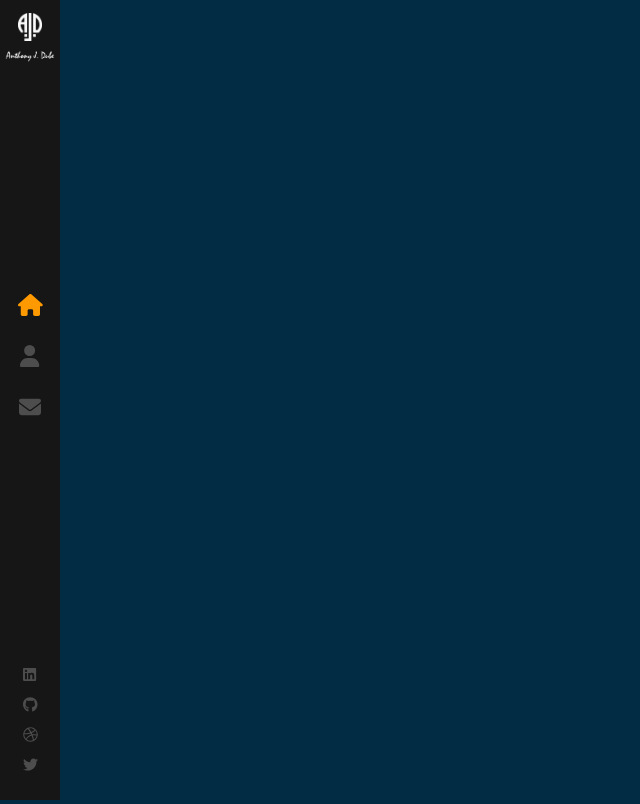
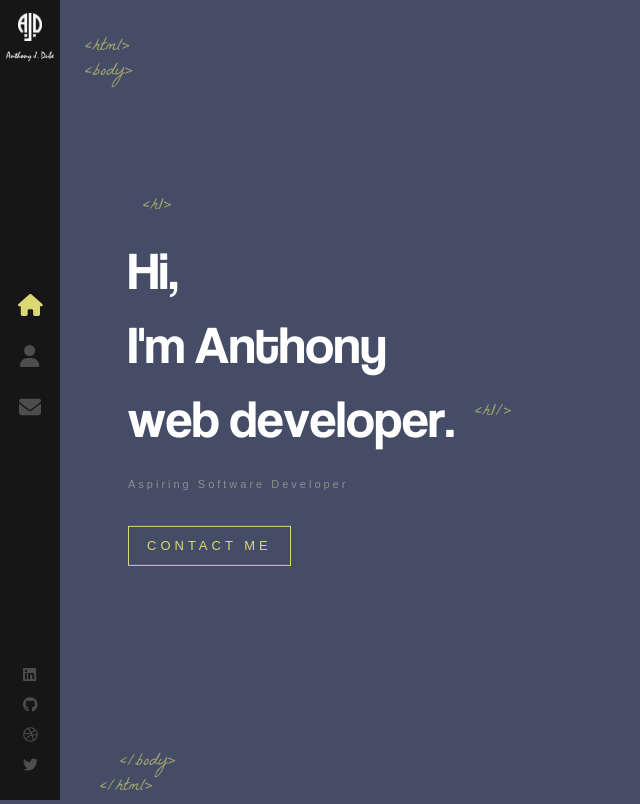
Before and after one commit to ajddev/ajdube, a React (Create React App) app: page / in a window 1280 px wide. Shown: the whole page, without its empty margins (0-640 px from the left). Built offline with nearby package versions, Linux system fonts and the light colour scheme.

Commit message:
added home page

```diff
--- a/src/App.js
+++ b/src/App.js
@@ -1,12 +1,15 @@
 import './App.scss'
 import { Routes, Route } from 'react-router-dom'
 import Layout from './components/Layout'
+import Home from './components/Home'
 
 function App() {
   return (
     <>
       <Routes>
-        <Route path="/" element={<Layout />} />
+        <Route path="/" element={<Layout />}>
+          <Route index element={<Home />} />
+        </Route>
       </Routes>
     </>
   )
--- /dev/null
+++ b/src/components/AnimatedLetters/index.js
@@ -0,0 +1,15 @@
+import './index.scss'
+
+const AnimatedLetters = ({ letterClass, strArray, idx }) => {
+  return (
+    <span>
+      {strArray.map((char, i) => (
+        <span key={char + i} className={`${letterClass} _${i + idx}`}>
+          {char}
+        </span>
+      ))}
+    </span>
+  )
+}
+
+export default AnimatedLetters
--- /dev/null
+++ b/src/components/AnimatedLetters/index.scss
@@ -0,0 +1,24 @@
+.text-animate {
+  display: inline-block;
+  opacity: 0;
+  animation: bounceIn 1s 1s;
+  animation-fill-mode: forwards;
+  min-width: 10px;
+}
+
+.text-animate-hover {
+  min-width: 10px;
+  display: inline-block;
+  animation-fill-mode: both;
+
+  &:hover {
+    animation: rubberBand 1s;
+    color: rgb(218, 216, 115);
+  }
+}
+
+@for $i from 1 through 36 {
+  .text-animate._#{$i} {
+    animation-delay: #{calc($i / 10)}s;
+  }
+}
--- /dev/null
+++ b/src/components/Home/index.js
@@ -0,0 +1,62 @@
+import { useState, useEffect } from 'react'
+import { Link } from 'react-router-dom'
+import AnimatedLetters from '../AnimatedLetters'
+import './index.scss'
+
+const Home = () => {
+  const [letterClass, setLetterClass] = useState('text-animate')
+  const nameArray = [' ', 'A', 'n', 't', 'h', 'o', 'n', 'y']
+  const jobArray = [
+    'w',
+    'e',
+    'b',
+    ' ',
+    'd',
+    'e',
+    'v',
+    'e',
+    'l',
+    'o',
+    'p',
+    'e',
+    'r',
+    '.',
+  ]
+
+  useEffect(() => {
+    return setTimeout(() => {
+      setLetterClass('text-animate-hover')
+    }, 4000)
+  }, [])
+
+  return (
+    <div className="container home-page">
+      <div className="text-zone">
+        <h1>
+          <span className={letterClass}>H</span>
+          <span className={`${letterClass} _12`}>i,</span>
+          <br />
+          <span className={`${letterClass} _13`}>I</span>
+          <span className={`${letterClass} _14`}>'m</span>
+          <AnimatedLetters
+            letterClass={letterClass}
+            strArray={nameArray}
+            idx={15}
+          />
+          <br />
+          <AnimatedLetters
+            letterClass={letterClass}
+            strArray={jobArray}
+            idx={23}
+          />
+        </h1>
+        <h2>Aspiring Software Developer</h2>
+        <Link to="/contact" className="flat-button">
+          CONTACT ME
+        </Link>
+      </div>
+    </div>
+  )
+}
+
+export default Home
--- /dev/null
+++ b/src/components/Home/index.scss
@@ -0,0 +1,70 @@
+.home-page {
+  .text-zone {
+    position: absolute;
+    left: 10%;
+    top: 50%;
+    transform: translateY(-50%);
+    width: 40%;
+    max-height: 90%;
+  }
+  h1 {
+    color: #fff;
+    font-size: 53px;
+    margin: 0;
+    font-family: 'Coolvetica';
+    font-weight: 300;
+
+    &::before {
+      content: '<h1>';
+      font-family: 'La Belle Aurore';
+      color: rgb(218, 216, 115);
+      font-size: 18px;
+      position: absolute;
+      margin-top: -40px;
+      left: 15px;
+      opacity: 0.6;
+    }
+
+    &::after {
+      content: '<h1/>';
+      font-family: 'La Belle Aurore';
+      color: rgb(218, 216, 115);
+      font-size: 18px;
+      position: absolute;
+      margin-top: 18px;
+      margin-left: 20px;
+      animation: fadeIn 1s 1.7s backwards;
+      opacity: 0.6;
+    }
+  }
+}
+
+h2 {
+  color: #8e8e8e;
+  margin-top: 20px;
+  font-weight: 400;
+  font-size: 11px;
+  font-family: sans-serif;
+  letter-spacing: 3px;
+  animation: fadeIn 1s 1.8s backwards;
+}
+
+.flat-button {
+  color: rgb(218, 216, 115);
+  font-size: 13px;
+  font-weight: 400;
+  letter-spacing: 4px;
+  font-family: sans-serif;
+  text-decoration: none;
+  padding: 10px 18px;
+  border: 1px solid rgb(218, 216, 115);
+  margin-top: 25px;
+  float: left;
+  animation: fadeIn 1s 1.8s backwards;
+  white-space: nowrap;
+
+  &:hover {
+    background: rgb(218, 216, 115);
+    color: rgb(34, 34, 34);
+  }
+}
--- a/src/components/Layout/index.js
+++ b/src/components/Layout/index.js
@@ -1,11 +1,27 @@
+import { Outlet } from 'react-router-dom'
 import './index.scss'
 import Sidebar from '../Sidebar'
 
 const Layout = () => {
   return (
-    <>
+    <div className="App">
       <Sidebar />
-    </>
+      <div className="page">
+        <span className="tags top-tags">
+          &lt;html&gt;
+          <br />
+          &lt;body&gt;
+        </span>
+
+        <Outlet />
+
+        <span className="tags bottom-tags">
+          &lt;/body&gt;
+          <br />
+          <span className="bottom-tag-html">&lt;/html&gt;</span>
+        </span>
+      </div>
+    </div>
   )
 }
 
--- a/src/components/Layout/index.scss
+++ b/src/components/Layout/index.scss
@@ -0,0 +1,40 @@
+.page {
+  width: 100%;
+  height: 100%;
+  position: absolute;
+}
+
+.top-tags {
+  bottom: auto;
+  top: 35px;
+  margin-left: -35px;
+}
+
+.tags {
+  color: rgb(218, 216, 115);
+  opacity: 0.6;
+  position: absolute;
+  bottom: 0;
+  left: 120px;
+  font-size: 18px;
+  font-family: 'La Belle Aurore';
+}
+
+.bottom-tag-html {
+  margin-left: -20px;
+}
+
+.container {
+  width: 100%;
+  will-change: contents;
+  height: 90%;
+  min-height: 566px;
+  position: absolute;
+  opacity: 0;
+  top: 5%;
+  margin: 0 auto;
+  z-index: 1;
+  transform-style: preserve-3d;
+  animation: fadeIn 1s forwards;
+  animation-delay: 1s;
+}
--- a/src/components/Sidebar/index.scss
+++ b/src/components/Sidebar/index.scss
@@ -47,7 +47,7 @@
     }
 
     &:hover {
-      color: rgb(255, 153, 0);
+      color: rgb(218, 216, 115);
 
       svg {
         opacity: 0;
@@ -92,7 +92,7 @@
 
   a.active {
     svg {
-      color: rgb(255, 153, 0);
+      color: rgb(218, 216, 115);
     }
   }
 }
@@ -115,7 +115,7 @@
       line-height: 16px;
 
       &:hover svg {
-        color: rgb(255, 153, 0);
+        color: rgb(218, 216, 115);
       }
     }
   }
--- a/src/index.css
+++ b/src/index.css
@@ -3,8 +3,8 @@
 }
 
 body {
-  background: rgb(2, 44, 67);
-  color: rgb(68, 68, 68);
+  background: rgb(69, 77, 102);
+  color: rgb(218, 216, 115);
   display: block;
   font: 300 11px/1.4 'Helvetica Neue', sans-serif;
   margin: 0;
```
